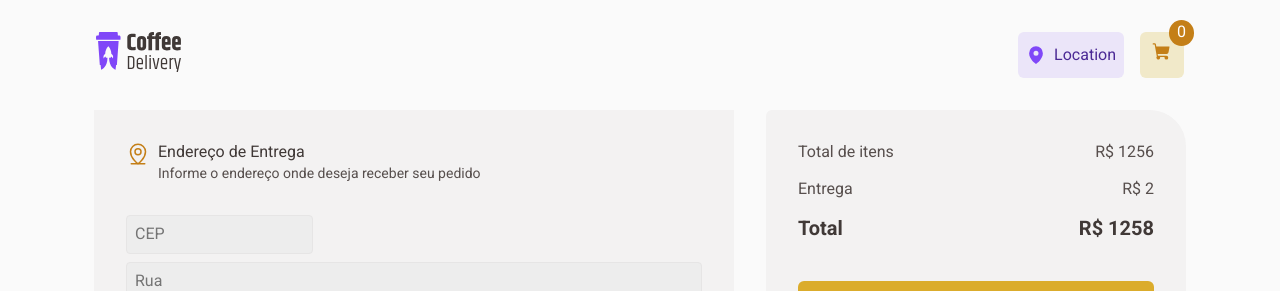
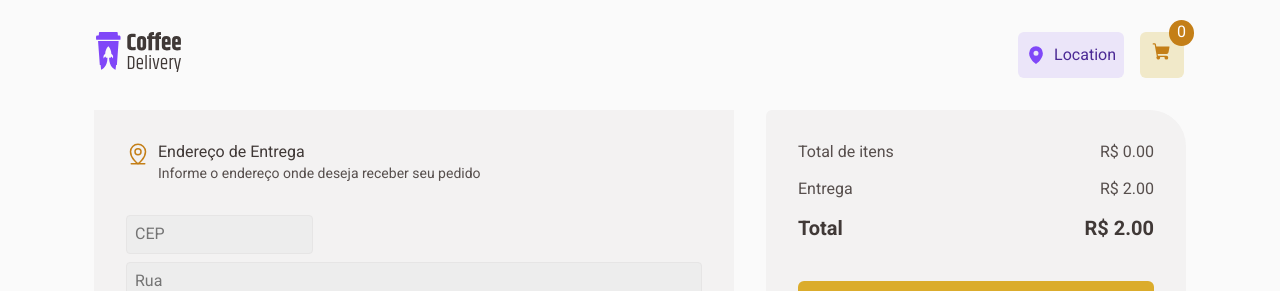
Before and after one commit to bruflor/ignite-challenge02-Coffe-Delivery, a React (Vite) app: page /cart in a window 1280 px wide. Shown: the top 291 px of the page. Built offline with nearby package versions, Linux system fonts and the light colour scheme.

Commit message:
price on cart as price*amount

```diff
--- a/src/components/Cards/menuCard.tsx
+++ b/src/components/Cards/menuCard.tsx
@@ -62,7 +62,7 @@ export const MenuCard = ({
       handleAddToCart({
         amount: coffeAmount,
         name: name,
-        price: price,
+        price: price * coffeAmount,
         id: id,
       });
     }
--- a/src/pages/Cart/Checkout.tsx
+++ b/src/pages/Cart/Checkout.tsx
@@ -25,6 +25,12 @@ export const Checkout = () => {
   //TODO: Remove Button
   //TODO: Calculate prices totals
   //TODO: onSubmit change main page for sucess page and pass data to that
+
+  const sumPrices = onCart.reduce((accumulator, object) => {
+    return accumulator + object.price;
+  }, 0);
+
+  const deliveryPrice = 2;
   return (
     <CartPageContainer>
       <CheckoutContainer>
@@ -87,15 +93,15 @@ export const Checkout = () => {
         })}
         <div>
           <p>Total de itens</p>
-          <p>R$ 1256</p>
+          <p>R$ {sumPrices.toFixed(2)}</p>
         </div>
         <div>
           <p>Entrega</p>
-          <p>R$ 2</p>
+          <p>R$ {deliveryPrice.toFixed(2)}</p>
         </div>
         <div>
           <h3>Total</h3>
-          <h3>R$ 1258</h3>
+          <h3>R$ {(deliveryPrice + sumPrices).toFixed(2)}</h3>
         </div>
         <button>Confirmar pedido</button>
       </ProductsCardsContainer>
```
